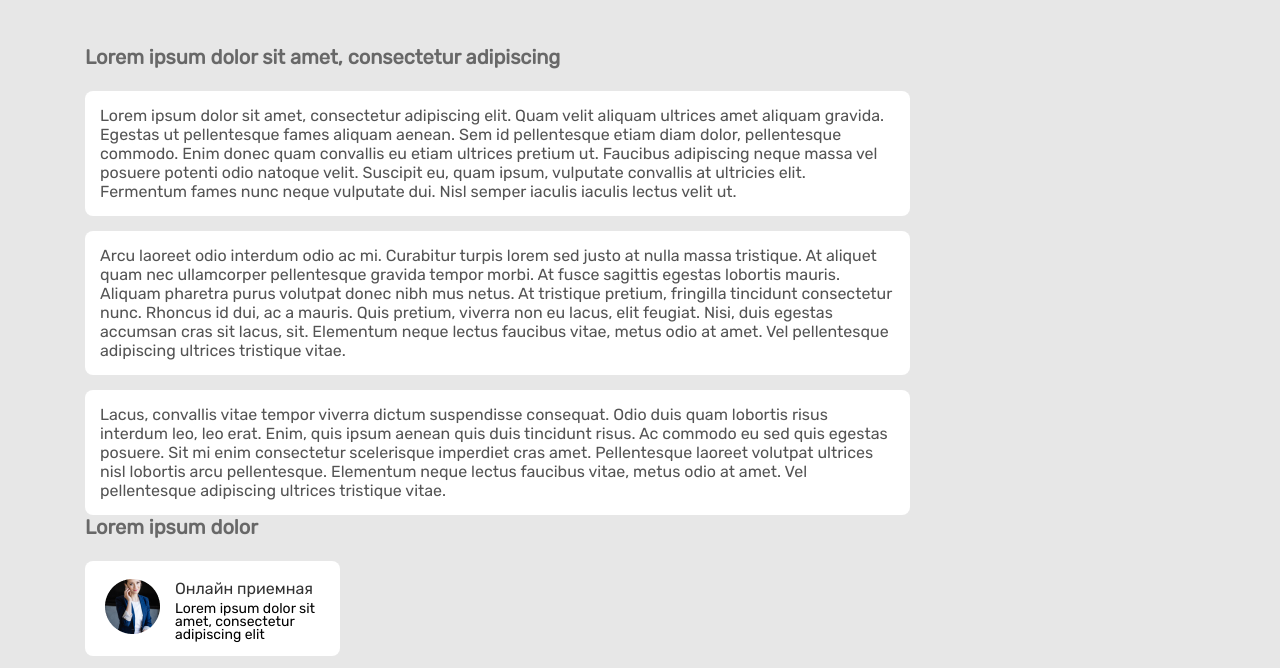
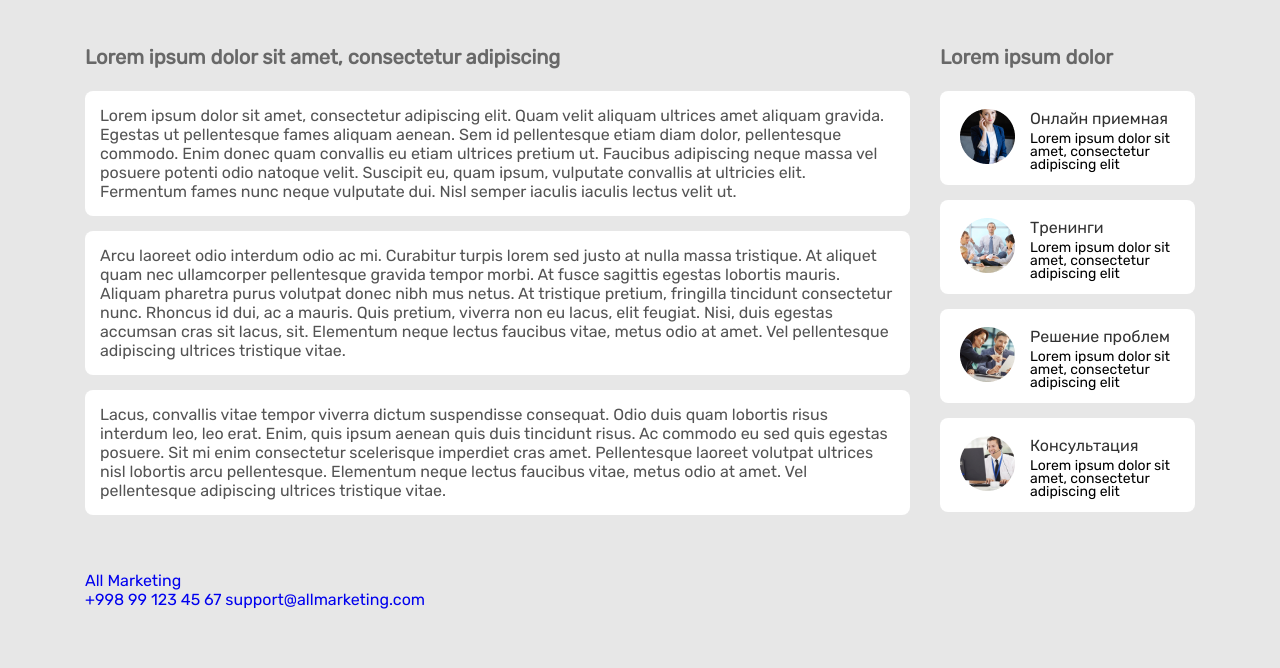
Before and after one commit to sardor2708/BlueMarketing, a plain HTML site: page index.html in a window 1280 px wide. Shown: the part 919-1587 px from the top of the page. After the commit the page ends 1528 px from the top, so only its background shows below. Drawn offline with Linux system fonts and the light colour scheme.

Commit message:
footer added

```diff
--- a/css/services.css
+++ b/css/services.css
@@ -43,6 +43,7 @@ gap: 15px;
 padding: 15px 20px;
 width: 255px;
 margin-bottom: 15px;
+height: 94px;
 }
 .desc__h{
     font-family: 'Rubik';
@@ -60,3 +61,9 @@ font-weight: 300;
 line-height: 13px;
 color: black;
 }
+.services__wrap{
+    display: flex;
+    justify-content: center;
+    align-items:  flex-start;
+    gap: 30px;
+}
--- a/index.html
+++ b/index.html
@@ -209,7 +209,17 @@
         </div>
     </section>
 
-
+<footer class="footer">
+    <div class="container">
+        <div class="footer__wrap">
+            <a class="" href="#">All Marketing</a>
+        </div>
+        <div class="contacts">
+            <a href="tel:+998 99 123 45 67" class="contacts__link">+998 99 123 45 67</a>
+            <a href="mailto:support@allmarketing.com" class="contacts__link">support@allmarketing.com</a>
+        </div>
+    </div>
+</footer>
 </body>
 
 </html>
```
